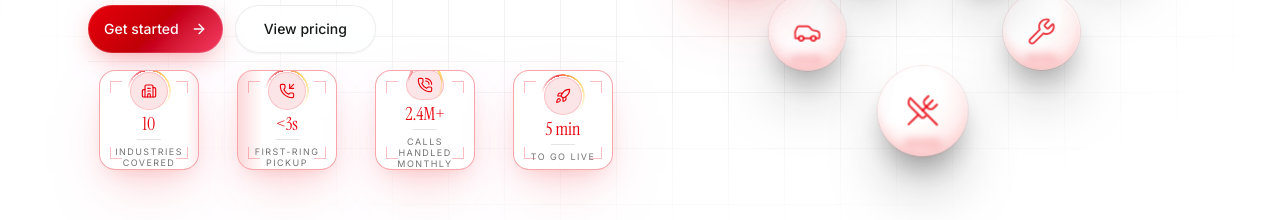
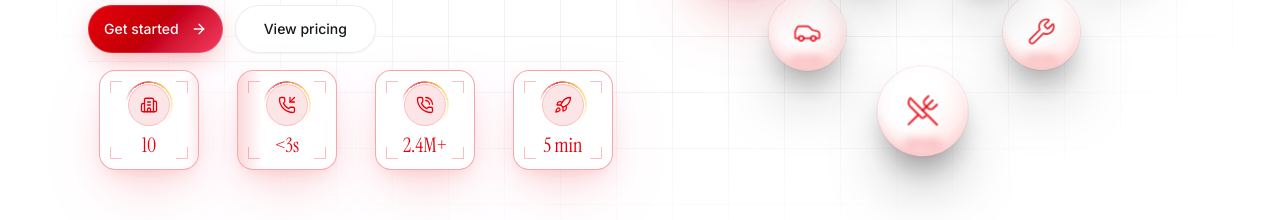
Before and after one commit to bideptart/9278ai, a Next.js app: page /industries in a window 1280 px wide. Shown: the part 436-656 px from the top of the page. Built offline with nearby package versions, Linux system fonts and the light colour scheme; no server answers.

Commit message:
Remove stat-tile labels, center icon and number
Drop the visible caption under each hero stat box (kept as sr-only text
for accessibility) and center the medallion + figure, sizing them up a
little now that the label is gone.

Co-Authored-By: Claude Opus 4.8 <noreply@anthropic.com>

```diff
--- a/components/industries/hero-stats.tsx
+++ b/components/industries/hero-stats.tsx
@@ -73,9 +73,9 @@ export function HeroStats() {
               <span aria-hidden className="pointer-events-none absolute bottom-2.5 left-2.5 size-3 border-b border-l border-primary/25 transition-colors duration-500 group-hover:border-primary/70" />
               <span aria-hidden className="pointer-events-none absolute bottom-2.5 right-2.5 size-3 border-b border-r border-primary/25 transition-colors duration-500 group-hover:border-primary/70" />
 
-              <div className="relative flex h-full flex-col items-center justify-center gap-1.5 px-2.5 text-center">
+              <div className="relative flex h-full flex-col items-center justify-center gap-2.5 px-2.5 text-center">
                 {/* Medallion */}
-                <span className="relative flex size-9 items-center justify-center rounded-full bg-primary/10 ring-1 ring-primary/25 transition-colors duration-500 group-hover:bg-primary group-hover:ring-primary/60">
+                <span className="relative flex size-10 items-center justify-center rounded-full bg-primary/10 ring-1 ring-primary/25 transition-colors duration-500 group-hover:bg-primary group-hover:ring-primary/60">
                   <motion.span
                     aria-hidden
                     className="bubble-ring pointer-events-none absolute -inset-1 rounded-full"
@@ -83,21 +83,17 @@ export function HeroStats() {
                     transition={{ duration: 9, repeat: Number.POSITIVE_INFINITY, ease: "linear" }}
                   />
                   <Icon
-                    className="relative size-4 text-primary transition-all duration-500 group-hover:scale-110 group-hover:text-primary-foreground"
+                    className="relative size-[18px] text-primary transition-all duration-500 group-hover:scale-110 group-hover:text-primary-foreground"
                     strokeWidth={1.7}
                     aria-hidden
                   />
                 </span>
 
-                <p className="font-serif text-lg leading-none text-primary">
+                <p className="font-serif text-xl leading-none text-primary">
                   <CountUpStat value={s.value} prefix={s.prefix} suffix={s.suffix} decimals={s.decimals} />
                 </p>
 
-                <span aria-hidden className="h-px w-6 bg-border" />
-
-                <p className="text-balance text-[9px] uppercase leading-tight tracking-[0.16em] text-muted-foreground">
-                  {s.label}
-                </p>
+                <span className="sr-only">{s.label}</span>
               </div>
             </div>
           </StaggerItem>
```
